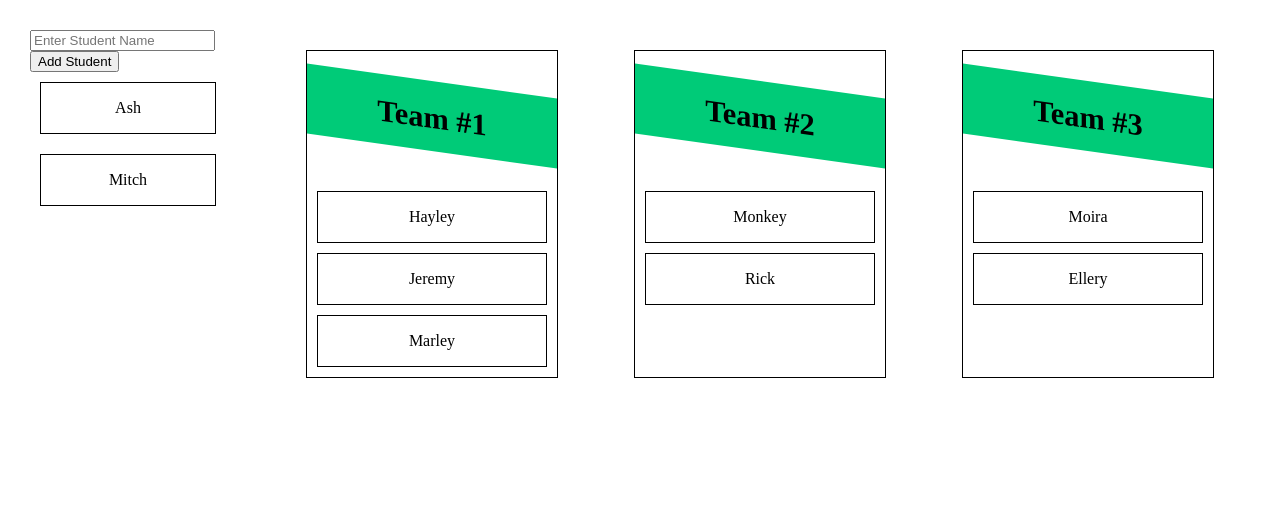
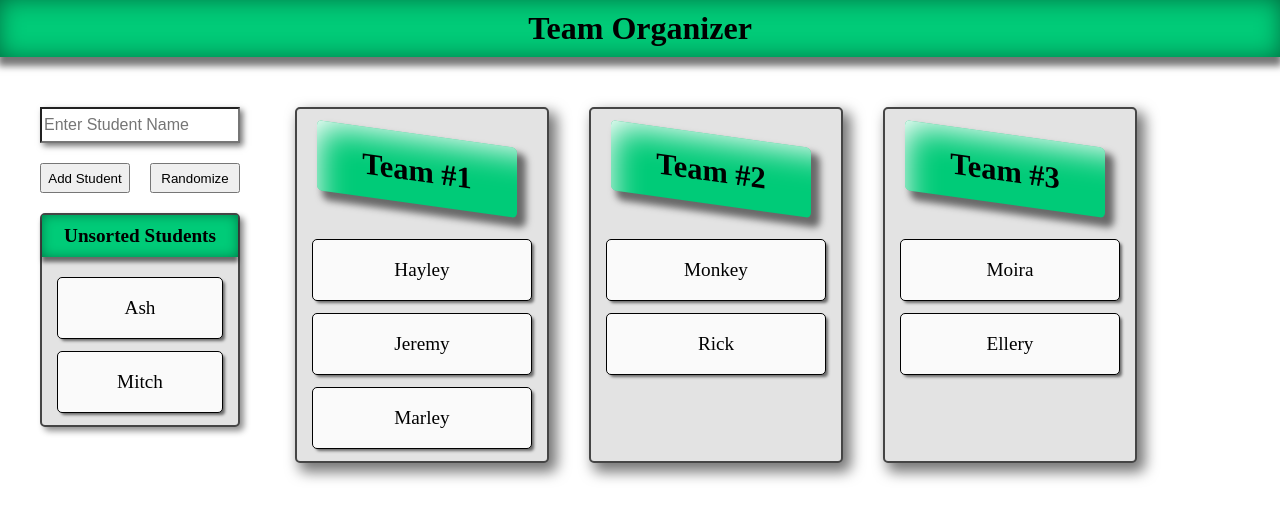
Before and after one commit to hdensten/drag-n-drop-teams-frontend, a React (Create React App) app: page / in a window 1280 px wide. Shown: the top 520 px of the page. Built offline with nearby package versions, Linux system fonts and the light colour scheme.

Commit message:
3rd commit, added styles

```diff
--- a/src/App.js
+++ b/src/App.js
@@ -39,6 +39,10 @@ const App = () => {
 
   return (
     <DragDropContext onDragEnd={onDragEnd}>
+      <div className="page-wrapper">
+        <div className="title-bar">
+          <h1>Team Organizer</h1>
+        </div>
         <div className="app">
           <Droppable droppableId={"0"}>
             {provided => (
@@ -55,10 +59,21 @@ const App = () => {
                     value={student}
                     onChange={e => setStudent(e.target.value)}
                   />
-                <button>Add Student</button>
+
+                  <div className="buttons">
+                    <button className="add-student-button">Add Student</button>
+
+                    {/* NEED TO CHANGE WHAT THE BUTTON DOES. RIGHT NOW IT MIMICS THE ADD BUTTON */}
+                    <button className="random-assignment-button">
+                      Randomize
+                    </button>
+                  </div>
                 </form>
+                <div className="unsorted-students">
+                  <div className="unsorted-header-text">Unsorted Students</div>
                   {renderStudents()}
-              <div className="separator-skew" />
+                </div>
+                {/* <div className="separator-skew" /> */}
               </div>
             )}
           </Droppable>
@@ -69,6 +84,7 @@ const App = () => {
             <TeamList students={students} number={"3"} />
           </div>
         </div>
+      </div>
     </DragDropContext>
   )
 }
--- a/src/index.scss
+++ b/src/index.scss
@@ -1,61 +1,130 @@
 body {
-  margin: 0;
+  margin: 0px;
+  background-color: #ffffff;
+}
+
+.title-bar {
+  text-align: center;
+  background-color: #01cb78;
+  padding: 10px;
+  box-shadow: 0px 7px 7px 2px rgba(0, 0, 0, 0.54),
+    inset 0px 0px 25px -2px hsla(0, 0, 0, 0.49);
+
+  h1 {
+    margin: 0px;
+  }
 }
 
 .app {
-  display: grid;
-  grid-template-columns: 1fr 4fr;
+  display: flex;
 
   .left-student-list {
+    position: absolute;
     height: 100%;
-    padding: 30px;
+    width: 200px;
+    margin-top: 10px;
+    padding: 40px;
     display: flex;
     flex-direction: column;
     justify-content: flex-start;
+
+    input {
+      width: 192px;
+      height: 30px;
+      font-size: 1em;
+      box-shadow: 3px 3px 6px 0px rgba(0, 0, 0, 0.54);
+      margin-bottom: 20px;
+    }
+
+    .buttons {
+      display: flex;
+      justify-content: space-between;
+      width: 200px;
+      margin-bottom: 20px;
+    }
+
+    button {
+      cursor: pointer;
+      text-decoration: none;
+      align-items: center;
+      transition: 0.3s ease-in-out;
+      width: 90px;
+      height: 30px;
+
+      &:hover {
+        box-shadow: 2px 2px 5px 0px rgba(0, 0, 0, 0.54);
+        border: 1px solid black;
+        border-radius: 3px;
+      }
+    }
+
+    .unsorted-students {
+      border: 2px solid #454545;
+      background-color: #e3e3e3;
+      border-radius: 5px;
+      box-shadow: 4px 4px 6px 0px rgba(0, 0, 0, 0.44);
+
+      .unsorted-header-text {
+        text-align: center;
+        font-weight: 800;
+        font-size: 1.2em;
+        margin-bottom: 20px;
+        padding: 10px 0px;
+        background-color: #00cb78;
+        box-shadow: 0px 5px 4px 0px rgba(0, 0, 0, 0.54),
+          inset 0px 0px 13px -2px hsla(0, 0, 0, 0.49);
+      }
+    }
+  }
 }
 
 // .separator-skew {
-  //   height: 100vh;
+//   height: 50vh;
 //   border-right: 1px solid black;
 //   transform: skew(10deg);
 // }
 
 .teams-wrapper {
-    display: grid;
-    grid-template-columns: repeat(auto-fit, minmax(200px, 1fr));
-    gap: 60px;
-    padding: 50px;
-    justify-content: space-around;
+  display: flex;
+  margin-left: 275px;
+  justify-content: flex-start;
+  width: 100%;
+  flex-wrap: wrap;
+  margin-top: 30px;
 
   .team-list {
-      border: 1px solid black;
-      // height: minmax(250px);
+    border: 2px solid #454545;
+    background-color: #e3e3e3;
+    border-radius: 5px;
     width: 250px;
-      display: flex;
-      flex-direction: column;
-      justify-content: flex-start;
+    margin: 20px;
+    box-shadow: 6px 7px 14px 2px rgba(0, 0, 0, 0.54);
 
     .team-title {
       height: 50px;
-        width: 100%;
+      width: 80%;
       padding-top: 20px;
       margin-bottom: 60px;
       text-align: center;
+      border-radius: 5px;
       font-size: 1.9em;
       font-weight: 800;
       background-color: #00cb78;
-        transform: translate(0px, 30px) skew(0deg, 8deg);
+      transform: translate(10%, 25px) skew(0deg, 8deg);
+      box-shadow: 7px 7px 7px 2px rgba(0, 0, 0, 0.54),
+        inset 25px 29px 33px -25px rgba(255, 255, 255, 1.54);
     }
   }
 }
 
 .student-draggable {
   border: 1px solid black;
-    // padding-left: 10px;
+  font-size: 1.2em;
+  text-decoration: none;
   text-align: center;
-    margin: 10px;
-    background-color: white;
+  border-radius: 5px;
+  margin: 12px 15px;
+  height: 60px;
+  background-color: #fafafa;
+  box-shadow: 3px 3px 3px -1px rgba(0, 0, 0, 0.54);
 }
-}
-
-// hi hannah
```
Lines whose indentation alone changed are shown as unchanged.
